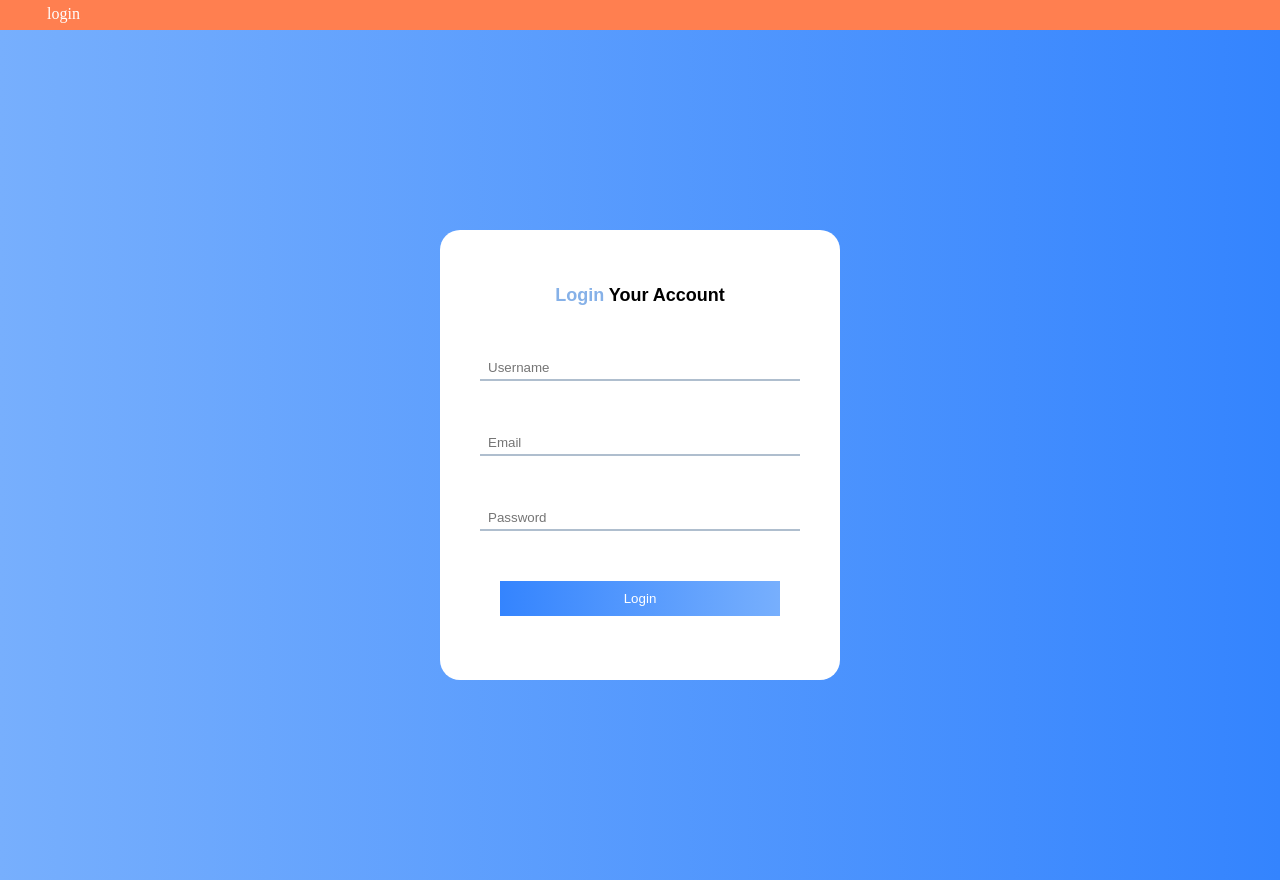
After one commit to prparsa935/djangoproject, a Django app: page //login in a window 1280 px wide. The commit adds this page. Run offline with Django 4.2, Linux system fonts and the light colour scheme.

Commit message:
last update

```diff
--- /dev/null
+++ b/firstproject/base/templates/login.html
@@ -0,0 +1,21 @@
+{%extends 'main.html'%}
+
+{%block content%}
+<div class="login-body">
+    <div class="loginform">
+        <header class="login-header">
+            <span class="first_login_span">Login</span>
+            <span>Your Account</span>
+        </header>
+        <form action="" class="login-form">
+            <input class="login-input" type="text" placeholder="Username">
+            <input class="login-input" type="email" placeholder="Email">
+            <input class="login-input" type="password" placeholder="Password">
+            <div class="login_but"><input type="button" value="Login"></div>
+
+        </form>
+    </div>
+
+</div>
+
+{%endblock content%}
--- a/firstproject/base/templates/main.html
+++ b/firstproject/base/templates/main.html
@@ -25,6 +25,7 @@
         }
         .menu>ul>li:hover{
 
+
             display: inline-block;
             border-bottom: 1px solid greenyellow;
             margin:3px 5px ;
@@ -33,6 +34,111 @@
 
 
         }
+        .menu>ul>li>a:hover{
+            text-decoration: none;
+            color: white;
+        }
+        .menu>ul>li>a{
+
+            text-decoration: none;
+            color: white;
+
+        }
+        .login-body{
+		/*background-image: linear-gradient(to right,  #7cb2ff , #3482f9);*/
+        display: inline-block;
+		width: 100%;
+		height: 100%;
+		background-image: linear-gradient(to right,  #77affd , #3484fe);
+		/*filter: blur(8px);*/
+		/*-webkit-filter: blur(8px);*/
+		/* background-repeat: no-repeat ;
+		background-attachment: fixed;
+		background-size: cover; */
+    }
+
+        div.loginform{
+            background-color: rgb(0,0,0); /* Fallback color */
+            background-color: rgba(0,0,0, 0.4); /* Black w/opacity/see-through */
+            width: 400px;
+            height:450px ;
+            margin: 200px auto;
+            background-color: white;
+            border-radius: 20px;
+            z-index: 2;
+
+        }
+        .login-header{
+            /*display: inline-block;*/
+            text-align: center;
+            width: 100%;
+            padding-top: 55px;
+            margin-bottom: 30px;
+            font-size: 18px;
+            font-weight: bold;
+            font-family: sans-serif;
+        }
+        .first_login_span{
+            color: #86b1e8
+        }
+        form.login-form{
+            display: block;
+            width: 100%;
+
+        }
+        input[type="text"].login-input,[type="password"].login-input,[type="email"].login-input{
+            display: block;
+            width: 80%;
+            padding: 1% 2%;
+            margin:50px auto;
+            /*margin-top: 30px;*/
+            box-sizing: border-box;
+            border: none;
+            border-bottom:2px solid #afbece ;
+
+
+        }
+        input[type="text"].login-input:focus,input[type="password"].login-input:focus,input[type="email"].login-input:focus{
+            display: block;
+            width: 80%;
+            padding: 1% 2%;
+            margin:50px auto;
+            /*margin-top: 30px;*/
+            box-sizing: border-box;
+            border: none;
+            box-shadow: none;
+            outline: none;
+            border-bottom:3px solid #527fc4 ;
+
+
+
+        }
+        input[type="button"]{
+            width: 70%;
+            height: 35px;
+            /*box-sizing: border-box;*/
+            margin-bottom: 20px;
+            background-image: linear-gradient(to right, #3484fe , #77affd);
+            color: white;
+            border: none;
+            font-family: sans-serif;
+        }
+        input[type="button"]:hover{
+            width: 70%;
+            height: 35px;
+            /*box-sizing: border-box;*/
+            margin-bottom: 20px;
+            background-image: linear-gradient(to right,  #77affd , #3484fe);
+            color: white;
+            border: none;
+            font-family: sans-serif;
+            cursor: pointer;
+        }
+        .login_but{
+            text-align: center;
+
+        }
+
     </style>
 </head>
 <body>
--- a/firstproject/base/templates/navbar.html
+++ b/firstproject/base/templates/navbar.html
@@ -1,7 +1,6 @@
 <nav class="menu" >
     <ul>
-        <li>login</li>
-        <li>dasdas</li>
-        <li>dasdas</li>
+        <li><a href="#">login</a></li>
+
     </ul>
 </nav>
--- a/firstproject/base/urls.py
+++ b/firstproject/base/urls.py
@@ -3,6 +3,7 @@ from . import views
 
 urlpatterns=[
     path("",views.ShowMain),
+    path("/login",views.login_page),
 
 
 ]
--- a/firstproject/base/views.py
+++ b/firstproject/base/views.py
@@ -3,3 +3,7 @@ from django.shortcuts import render
 
 def ShowMain(request):
     return render(request,"home.html")
+
+
+def login_page(request):
+    return render(request,"login.html")
```
